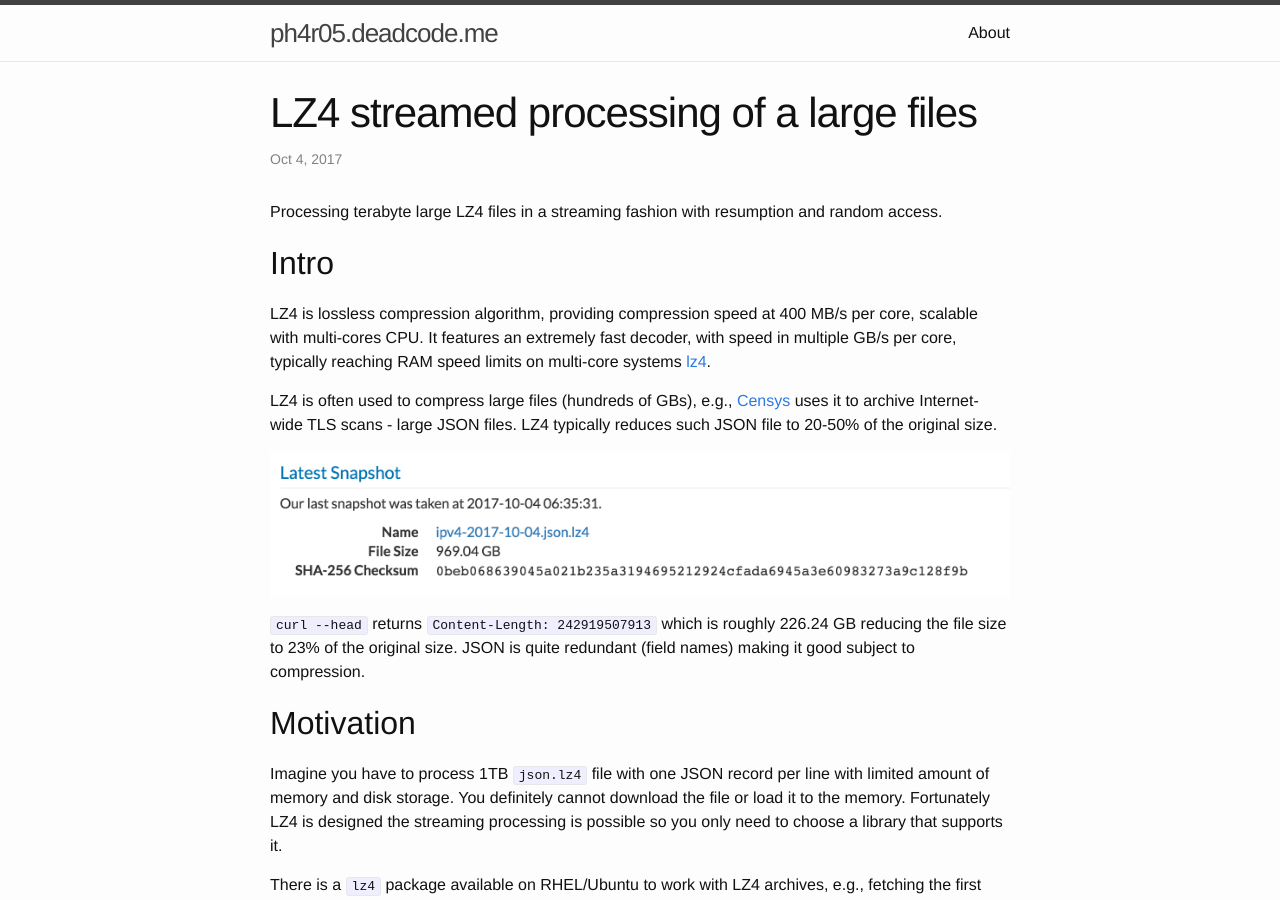
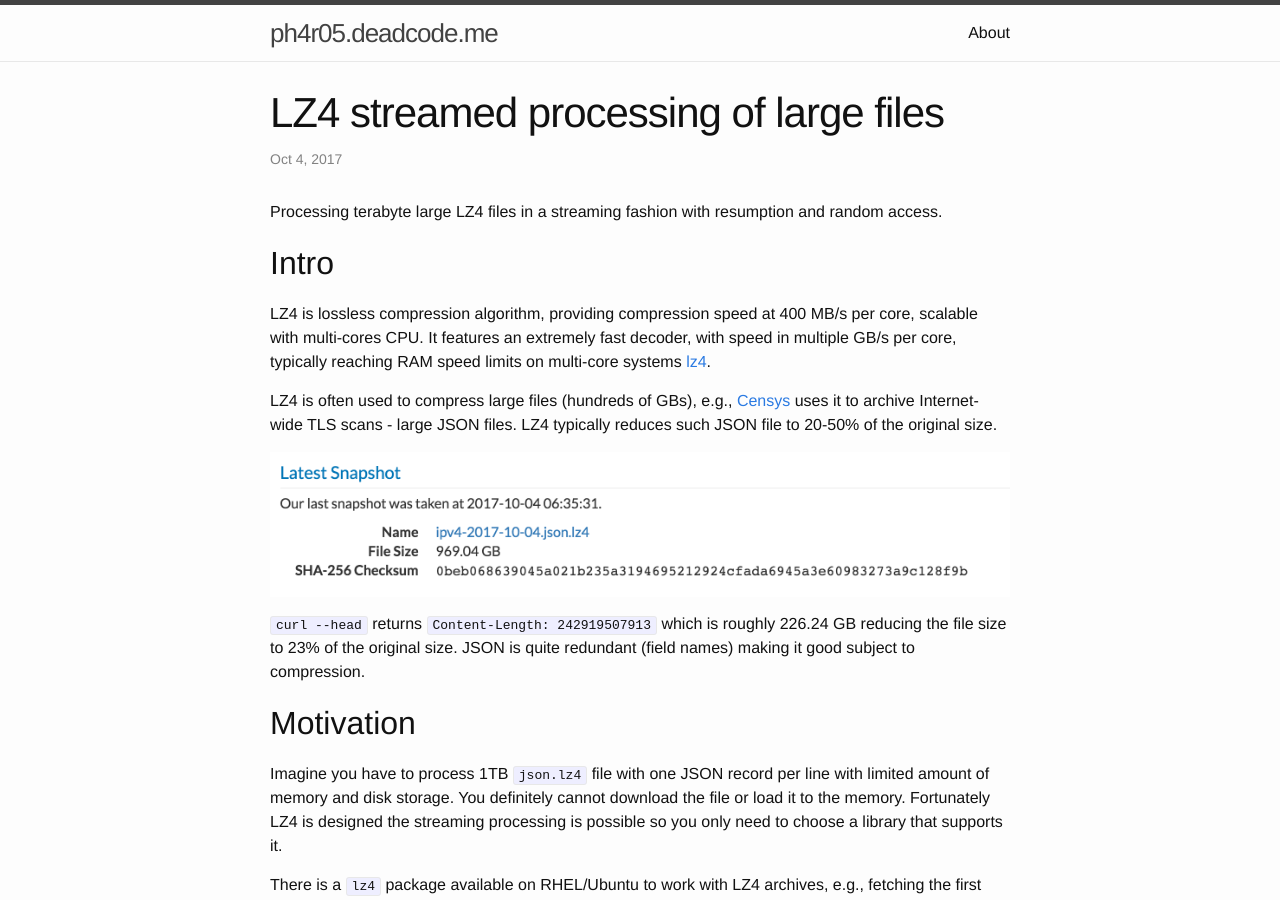
Before and after one commit to ph4r05/devblog, a Jekyll site: the page built from _posts/2017-10-04-lz4-stream-processing.markdown, in a window 1280 px wide and 900 px high. Built offline with Jekyll 4.4.1, drawn with Linux system fonts in a browser that asks for light colours.

```diff
--- a/_posts/2017-10-04-lz4-stream-processing.markdown
+++ b/_posts/2017-10-04-lz4-stream-processing.markdown
@@ -1,6 +1,6 @@
 ---
 layout: post
-title:  "LZ4 streamed processing of a large files"
+title:  "LZ4 streamed processing of large files"
 date:   2017-10-04 22:10:39 +0200
 categories: blog
 excerpt_separator: <!-- more -->
```
